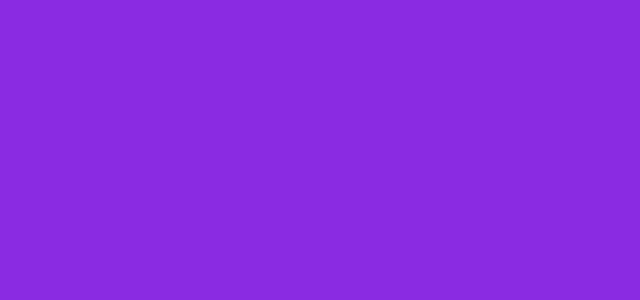
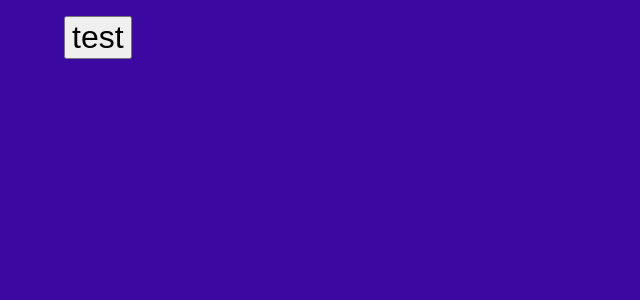
Before and after one commit to T-Flex09/Project-Zoo-Redesign, a React (Vite) app: page / in a window 1280 px wide. Shown: the top 300 px of the page, without its empty margins (0-640 px from the left). Built offline with nearby package versions, Linux system fonts and the light colour scheme.

Commit message:
test bombastic navbar

```diff
--- a/src/App.tsx
+++ b/src/App.tsx
@@ -6,7 +6,7 @@ function App() {
     return (
         <>
             <Navbar />
-            <Footer />
+
         </>
     );
 }
--- a/src/Navbar/Navbar.module.css
+++ b/src/Navbar/Navbar.module.css
@@ -7,3 +7,8 @@ nav {
     width: 90vw;
     min-height: 4em;
 }
+
+.themeSwitcher {
+    height: auto;
+    font-size: 2em;
+}
--- a/src/Navbar/Navbar.tsx
+++ b/src/Navbar/Navbar.tsx
@@ -1,11 +1,15 @@
 import styles from './Navbar.module.css';
+// import React, {useEffect} from 'react';
 
 export default function Navbar() {
-    // ca sa nu faca urat deocamdata vercel
-    const style = styles;
-    console.log(style);
-    //
+
+    function toggleTheme() {
+        document.documentElement.classList.toggle('light-mode');
+    }
+
     return (
-        <nav></nav>
+        <nav>
+            <button className={styles.themeSwitcher} onClick={toggleTheme}>test</button>
+        </nav>
     );
 }
--- a/src/index.css
+++ b/src/index.css
@@ -1,6 +1,15 @@
+:root {
+    --bg-color: #3c08a2;
+}
+
+:root.light-mode {
+    --bg-color: #c6a9ff;
+}
+
 body {
     width: 100vw;
     min-height: 100vh;
     margin: 0;
-    background-color: blueviolet;
+    background-color: var(--bg-color);
+    transition: 1s;
 }
```
